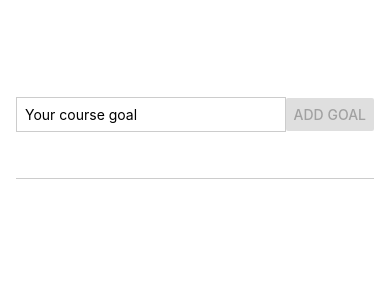
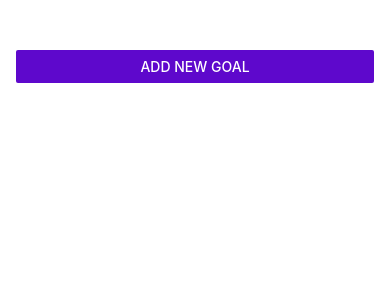
Before and after one commit to reynoldadade/RnCourse, a React Native app: screen / in a window 390 px wide. Shown: the top 300 px of the page. Built offline with nearby package versions, Linux system fonts and the light colour scheme.

Commit message:
can cancel now

```diff
--- a/App.js
+++ b/App.js
@@ -1,17 +1,26 @@
 import { StatusBar } from 'expo-status-bar'
 import { useState } from 'react'
-import { StyleSheet, View, FlatList } from 'react-native'
+import { StyleSheet, View, FlatList, Button } from 'react-native'
 import GoalItem from './components/GoalItem'
 import GoalInput from './components/GoalInput'
 
 export default function App() {
     const [courseGoals, setCourseGoals] = useState([])
+    const [modalIsVisible, setModalIsVisible] = useState(false)
+
+    function startAddGoalHandler() {
+        setModalIsVisible(true)
+    }
+    function endAddGoalHandler() {
+        setModalIsVisible(false)
+    }
 
     function addGoalHandler(enteredGoalText) {
         setCourseGoals((currentCourseGoals) => [
             ...currentCourseGoals,
             { id: Date.now(), text: enteredGoalText },
         ])
+        endAddGoalHandler()
     }
 
     function deleteGoalHandler(id) {
@@ -23,7 +32,17 @@
     }
     return (
         <View style={styles.appContainer}>
-            <GoalInput onAddGoal={addGoalHandler} />
+            <Button
+                title="Add New Goal"
+                color="#5e08cc"
+                onPress={startAddGoalHandler}
+            />
+
+            <GoalInput
+                onAddGoal={addGoalHandler}
+                visible={modalIsVisible}
+                onEndGoal={endAddGoalHandler}
+            />
             <View style={styles.goalsContainer}>
                 <FlatList
                     data={courseGoals}
--- a/components/GoalInput.js
+++ b/components/GoalInput.js
@@ -1,7 +1,7 @@
 import { useState } from 'react'
-import { View, TextInput, Button, StyleSheet } from 'react-native'
+import { View, TextInput, Button, StyleSheet, Modal } from 'react-native'
 
-export default function GoalInput({ onAddGoal }) {
+export default function GoalInput({ onAddGoal, visible, onEndGoal }) {
     const [enteredGoalText, setEnteredGoalText] = useState('')
     function goalInputHandler(value) {
         setEnteredGoalText(value)
@@ -12,6 +12,7 @@
     }
 
     return (
+        <Modal visible={visible} animationType="slide">
             <View style={styles.inputContainer}>
                 <TextInput
                     placeholder="Your course goal"
@@ -19,30 +20,49 @@
                     onChangeText={goalInputHandler}
                     value={enteredGoalText}
                 />
+                <View style={styles.buttonContainer}>
+                    <View style={styles.button}>
                         <Button
                             title="Add Goal"
                             onPress={addGoalHandler}
                             disabled={enteredGoalText === ''}
                         />
                     </View>
+                    <View style={styles.button}>
+                        <Button title="Cancel" onPress={onEndGoal} />
+                    </View>
+                </View>
+            </View>
+        </Modal>
     )
 }
 
 export const styles = StyleSheet.create({
     inputContainer: {
-        flexDirection: 'row',
-        justifyContent: 'space-between',
+        justifyContent: 'center',
         rowGap: 5,
         alignItems: 'center',
         marginBottom: 24,
         borderBottomWidth: 1,
         borderBottomColor: '#cccccc',
         flex: 1,
+        padding: 16,
     },
     textInput: {
         borderWidth: 1,
         borderColor: '#cccccc',
-        width: '80%',
+        width: '100%',
         padding: 8,
     },
+    buttonContainer: {
+        marginTop: 10,
+        flexDirection: 'row',
+        rowGap: 16,
+        justifyContent: 'center',
+
+        width: '100%',
+    },
+    button: {
+        padding: 10,
+    },
 })
--- a/components/GoalItem.js
+++ b/components/GoalItem.js
@@ -2,24 +2,32 @@
 
 export default function GoalItem({ itemData, onDeleteItem }) {
     return (
-        <Pressable onPress={onDeleteItem.bind(this, itemData.item.id)}>
-            <View style={styles.goalItem}>
+        <View style={styles.goalItem}>
+            <Pressable
+                onPress={onDeleteItem.bind(this, itemData.item.id)}
+                android_ripple={{ color: '#dddddd' }}
+                style={({ pressed }) => pressed && styles.pressedItem}
+            >
                 <Text style={styles.goalText}>{`#${itemData.index + 1} ${
                     itemData.item.text
                 }`}</Text>
-            </View>
-        </Pressable>
+            </Pressable>
+        </View>
     )
 }
 
 export const styles = StyleSheet.create({
     goalItem: {
-        padding: 8,
         borderRadius: 6,
         backgroundColor: '#5e08cc',
         marginBottom: 8,
     },
     goalText: {
+        padding: 8,
         color: '#fff',
     },
+    pressedItem: {
+        opacity: 0.25,
+        backgroundColor: '#9787ab',
+    },
 })
```
Lines whose indentation alone changed are shown as unchanged.
